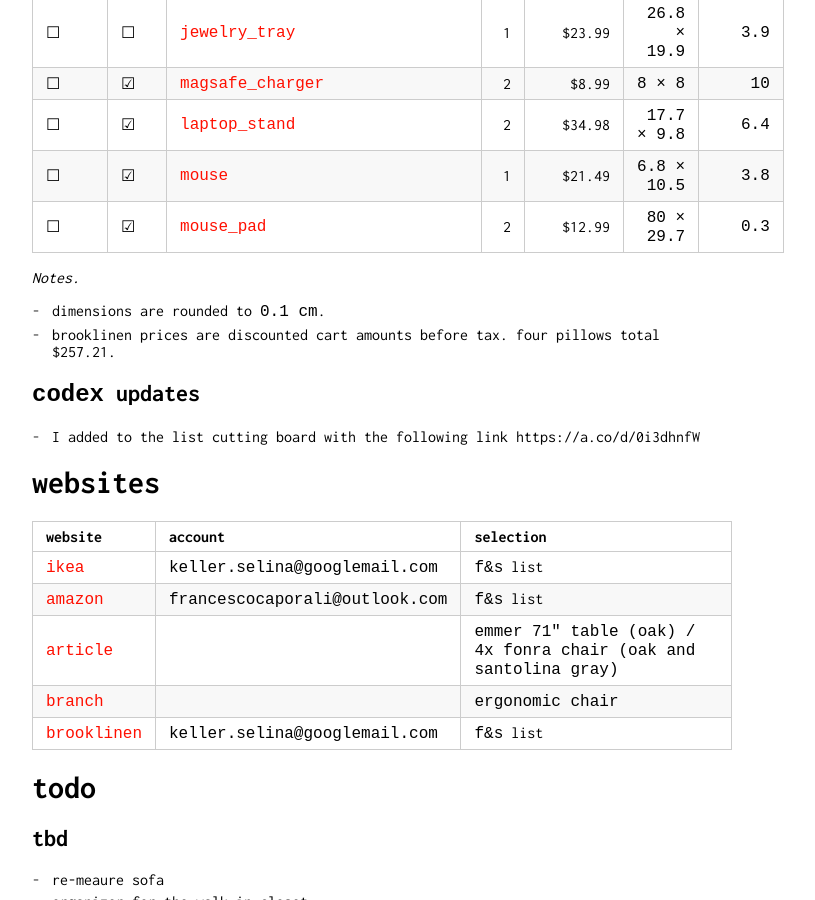
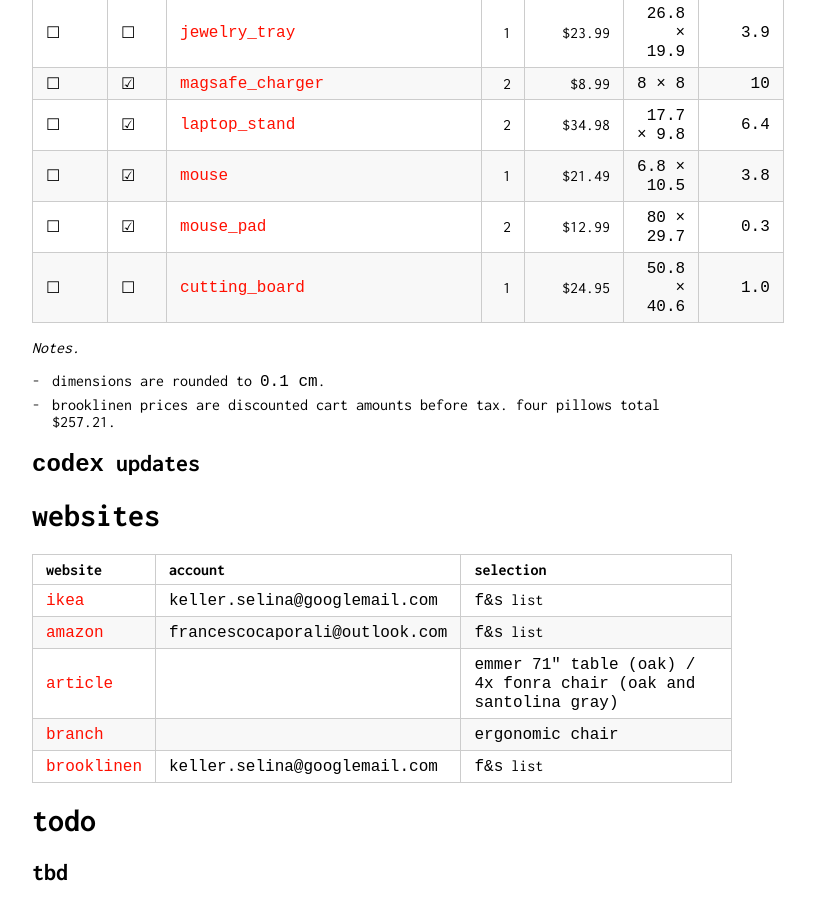
Before and after one commit to caporali/caporali.github.io, a Jekyll site: the page built from files/apt/markdown/furniture.md, in a window 1280 px wide and 900 px high, scrolled down 2906 px. Shown: the whole window, without its empty margins (258-1073 px from the left). Built offline with Jekyll 4.4.1, drawn with Linux system fonts in a browser that asks for light colours; our own code applies the rules of GitHub Pages for plain Markdown files.

Commit message:
furniture update

```diff
--- a/files/apt/markdown/furniture.md
+++ b/files/apt/markdown/furniture.md
@@ -61,13 +61,13 @@
 | ☐ | ☑ | [`laptop_stand`](https://www.amazon.com/hz/wishlist/ls/35M83Y4OHBP84/ref=nav_wishlist_lists_1) | 2 | $34.98 | `17.7 × 9.8` | `6.4` |
 | ☐ | ☑ | [`mouse`](https://www.amazon.com/hz/wishlist/ls/35M83Y4OHBP84/ref=nav_wishlist_lists_1) | 1 | $21.49 | `6.8 × 10.5` | `3.8` |
 | ☐ | ☑ | [`mouse_pad`](https://www.amazon.com/hz/wishlist/ls/35M83Y4OHBP84/ref=nav_wishlist_lists_1) | 2 | $12.99 | `80 × 29.7` | `0.3` |
+| ☐ | ☐ | [`cutting_board`](https://a.co/d/0i3dhnfW) | 1 | $24.95 | `50.8 × 40.6` | `1.0` |
 
 *Notes.*
 - dimensions are rounded to `0.1 cm`.
 - brooklinen prices are discounted cart amounts before tax. four pillows total $257.21.
 
 ## `codex` updates
-- I added to the list cutting board with the following link https://a.co/d/0i3dhnfW
 
 # websites
 
```
